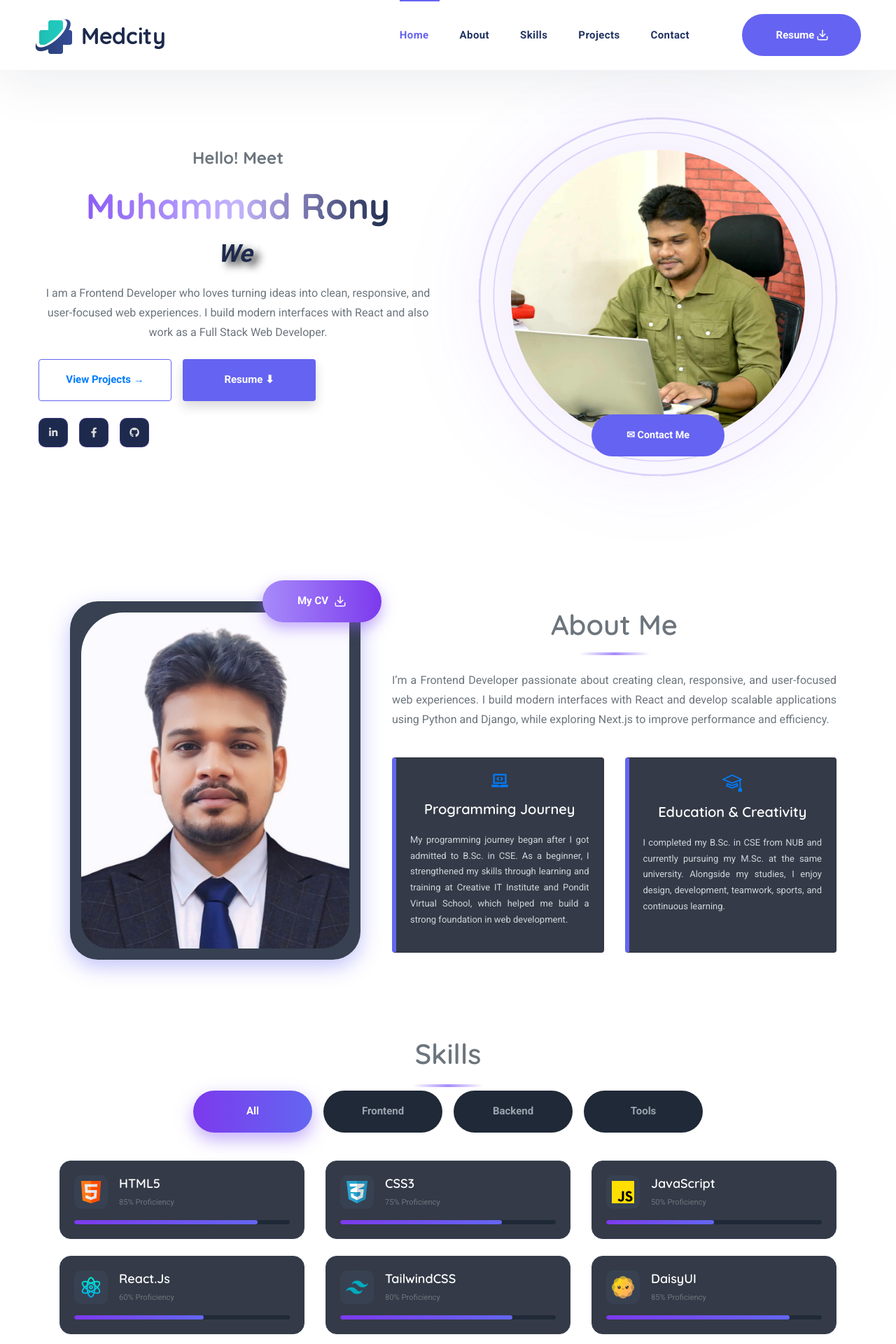
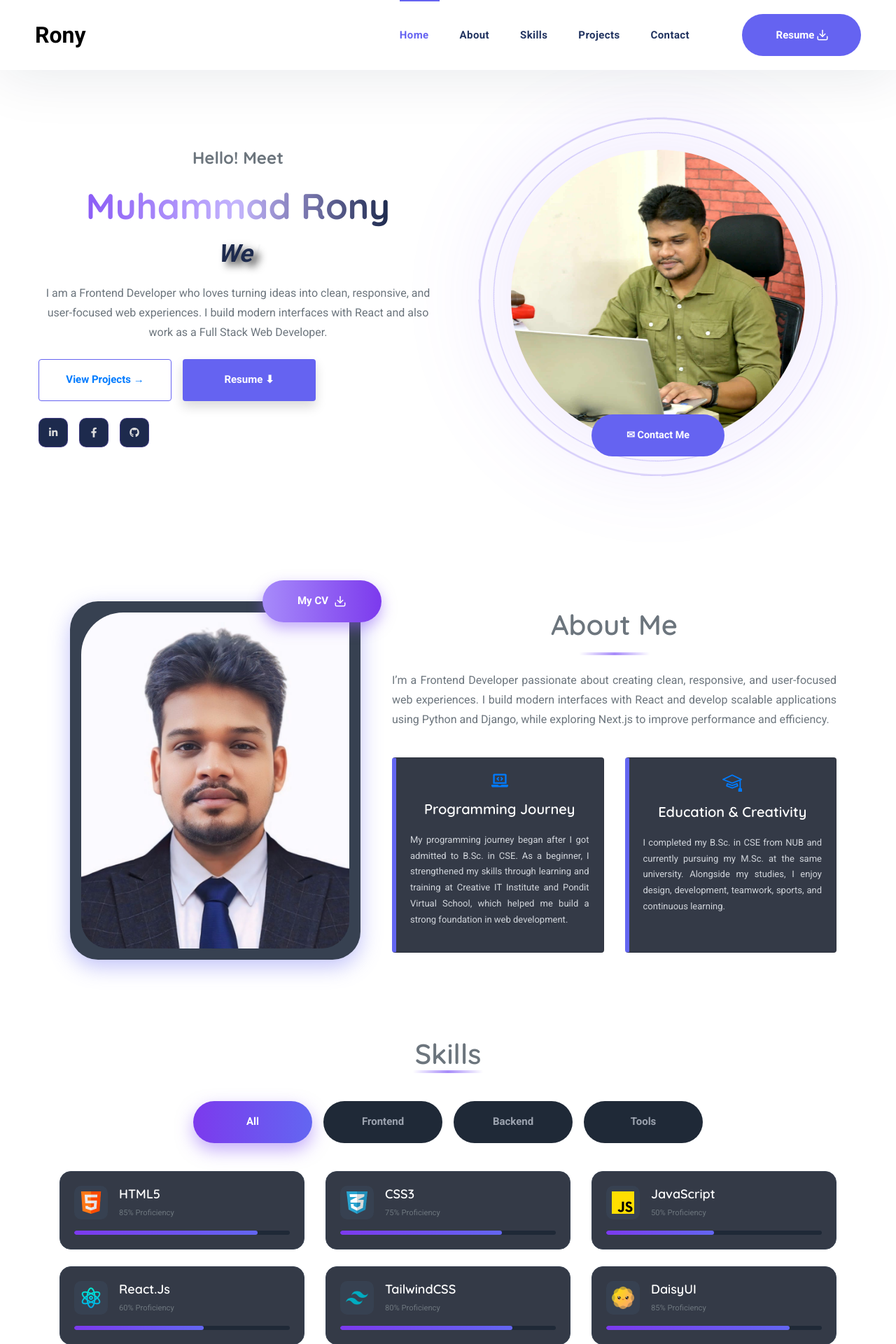
Before and after one commit to rony885/rony-portfolio, a React (Create React App) app: page / in a window 1280 px wide. Shown: the top 1920 px of the page at 70% size. Built offline with nearby package versions, Linux system fonts and the light colour scheme; the HTML template or start-up script is replaced by a standard one.

Commit message:
rony portfolio

```diff
--- a/src/components/Footer.jsx
+++ b/src/components/Footer.jsx
@@ -217,7 +217,7 @@ const Footer = () => {
                   className="fz-14"
                   style={{ color: "#ffffff" }}
                 >
-                  Rony
+                  Rony Dev
                 </Link>
               </span>
             </div>
--- a/src/components/Header.jsx
+++ b/src/components/Header.jsx
@@ -38,7 +38,7 @@ const Header = ({ menuOpen, toggleMenu, closeMenu }) => {
     <header className="header header-layout1">
       <nav className="navbar navbar-expand-lg sticky-navbar">
         <div className="container-fluid">
-          <a
+          {/* <a
             href="#home"
             className="navbar-brand"
             onClick={() => {
@@ -56,6 +56,19 @@ const Header = ({ menuOpen, toggleMenu, closeMenu }) => {
               className="logo-dark"
               alt="logo"
             />
+          </a> */}
+
+          <a
+            href="#home"
+            className="navbar-brand fw-bold fs-2"
+            onClick={() => {
+              setActive("home");
+              closeMenu();
+            }}
+            // style={{ color: "#213360" }}
+          >
+            {/* Rony<span className="text-primary">Dev</span> */}
+            Rony
           </a>
 
           <button className="navbar-toggler" type="button" onClick={toggleMenu}>
--- a/src/pages/Home/HeroSection.jsx
+++ b/src/pages/Home/HeroSection.jsx
@@ -396,13 +396,28 @@ const HeroSection = () => {
               </div>
 
               <div className="d-flex gap-3 justify-content-center justify-content-lg-start mt-4">
-                <Link to="#" className="social-icon">
+                <Link
+                  to="https://www.linkedin.com/"
+                  target="_blank"
+                  rel="noopener noreferrer"
+                  className="social-icon"
+                >
                   <i className="fab fa-linkedin-in"></i>
                 </Link>
-                <Link to="#" className="social-icon">
+                <Link
+                  to="https://www.facebook.com/"
+                  target="_blank"
+                  rel="noopener noreferrer"
+                  className="social-icon"
+                >
                   <i className="fab fa-facebook-f"></i>
                 </Link>
-                <Link to="#" className="social-icon">
+                <Link
+                  to="https://github.com/"
+                  target="_blank"
+                  rel="noopener noreferrer"
+                  className="social-icon"
+                >
                   <i className="fab fa-github"></i>
                 </Link>
               </div>
--- a/src/pages/Home/Skills.jsx
+++ b/src/pages/Home/Skills.jsx
@@ -98,14 +98,14 @@ const Skills = () => {
       <Wrapper style={{ paddingTop: "0" }}>
         <div className="container-lg">
           <div className="text-center mb-5">
-            <h2 className="display-6 fw-semibold text-secondary">Skills</h2>
-            <div className="skills-divider mx-auto mt-3"></div>
+            <h2 className="display-6 fw-semibold text-secondary mb-0">Skills</h2>
+            <div className="skills-divider mx-auto"></div>
           </div>
 
           {/* Tabs */}
           <div
             className="d-flex justify-content-center gap-3 flex-wrap"
-            style={{ marginBottom: "40px" }}
+            style={{ marginBottom: "40px", marginTop: "40px" }}
           >
             {["All", "Frontend", "Backend", "Tools"].map((tab) => (
               <button
```
